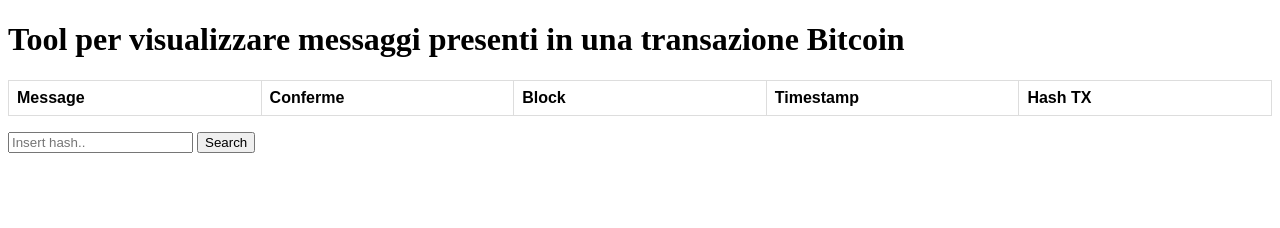
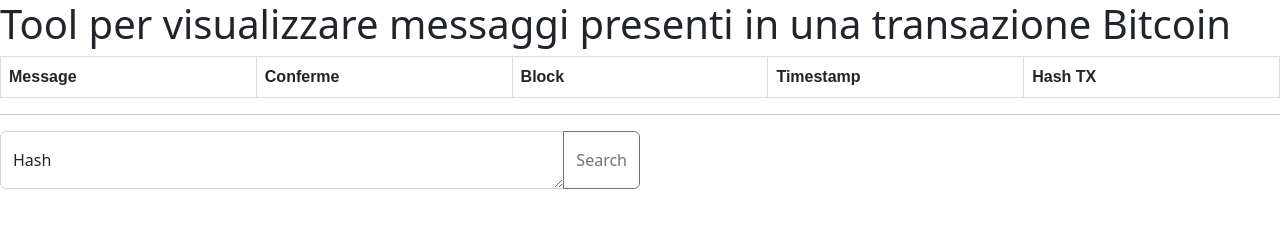
Before and after one commit to merendamattia/op-return-tracking-message-bitcoin, a plain HTML site: page index.html in a window 1280 px wide. Drawn offline with nearby package versions, Linux system fonts and the light colour scheme; no server answers.

Commit message:
Aggiunta css

```diff
--- a/index.html
+++ b/index.html
@@ -1,6 +1,7 @@
 <!DOCTYPE html>
 <html>
     <head>
+      <link href="https://cdn.jsdelivr.net/npm/bootstrap@5.2.3/dist/css/bootstrap.min.css" rel="stylesheet" integrity="sha384-rbsA2VBKQhggwzxH7pPCaAqO46MgnOM80zW1RWuH61DGLwZJEdK2Kadq2F9CUG65" crossorigin="anonymous">
       <link rel="stylesheet" href="css/style.css">
     </head>
     <body>
@@ -19,8 +20,15 @@
 
         <p id="demo"></p>
 
-        <input type="text" name="enter" placeholder="Insert hash.." id="hashUser"/>
-        <input type="button" value="Search" OnClick="searchHash()"/>
+        <hr>
+
+        <div class="input-group col-md-6" style="width: 50%;">
+          <div class="form-floating" >
+            <textarea class="form-control" placeholder="Cerca hash" id="hashUser"></textarea>
+            <label for="floatingTextarea">Hash</label>
+          </div>
+          <button class="btn btn-outline-secondary" type="button" id="button-addon2" OnClick="searchHash()">Search</button>
+        </div>
 
     </body>
     <script src="scripts/main.js"></script>
```
